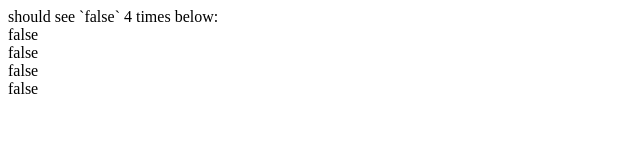
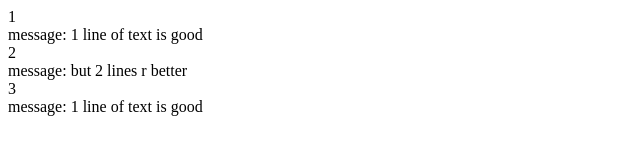
Before and after one commit to mahhov/bb-better-binding, an Electron app: page src/index.html in a window 1280 px wide. Shown: the whole page, without its empty margins (0-640 px from the left). Drawn offline with Linux system fonts and the light colour scheme.

Commit message:
support bind-component and bind-use - iterate dom in reverse order to support removing elements

```diff
--- a/src/controller.js
+++ b/src/controller.js
@@ -1,8 +1,6 @@
 const source = require('./htmlBinder')(document);
 
-source.x = [false];
-source.y = false;
-source.z = {z: false};
+source.texts = ['1 line of text is good', 'but 2 lines r better'];
 
 window.source = source;
 
@@ -12,3 +10,5 @@ window.source = source;
 // garbage collect handler bindings for removed elements
 // name clashes with muleiple as's or as's & for's
 // clean up package.json
+// ${x} syntax to only affect inner text and not attributes
+// allow defining and using components in any order
--- a/src/htmlBinder.js
+++ b/src/htmlBinder.js
@@ -1,4 +1,4 @@
-const {getValue, setProperty, safeInit, clone, modify, translate, indexToDot, notUndefined} = require('./objScafolding');
+const {getValue, setProperty, safeInit, clone, modify, translate, indexToDot, notUndefined, splitByWord, splitBySpace} = require('./objScafolding');
 const {createSource} = require('./source');
 
 class HtmlBinder {
@@ -8,28 +8,52 @@ class HtmlBinder {
         let {source, handlers} = createSource();
         this.source = source;
         this.handlers = handlers;
+        this.components = {};
         HtmlBinder.replaceInlineBindings(root.children[0]);
         this.bindElem(root, {}, {});
     }
 
     bindElem(elem, sourceAugment, sourceLinks) {
         if (elem.getAttribute) {
+            let bindComponent = HtmlBinder.getBindAttribute(elem, 'bind-component');
+            let bindUse = HtmlBinder.getBindAttribute(elem, 'bind-use');
             let bindAs = HtmlBinder.getBindAttribute(elem, 'bind-as');
             let bindFor = HtmlBinder.getBindAttribute(elem, 'bind-for');
             let bindIf = HtmlBinder.getBindAttribute(elem, 'bind-if');
             let bindValue = HtmlBinder.getBindAttribute(elem, 'bind');
 
-            if (bindAs) {
+            if (bindComponent) {
+                let [componentName, paramsGroup] = splitByWord(bindComponent, 'with');
+                let params = splitBySpace(paramsGroup);
+                elem.remove();
+                elem.removeAttribute('bind-component');
+                let outerHtml = elem.outerHTML;
+                this.components[componentName] = {outerHtml, params};
+
+            } else if (bindUse) {
+                let [componentName, paramsGroup] = splitByWord(bindUse, 'with');
+                let paramsInput = splitBySpace(paramsGroup);
+                let {outerHtml, params} = this.components[componentName];
+                let componentElem = document.createElement('div');
+                componentElem.innerHTML = outerHtml;
+                elem.appendChild(componentElem);
+                sourceLinks = clone(sourceLinks);
+                params
+                    .forEach((to, index) => {
+                        sourceLinks[to] = paramsInput[index];
+                    });
+
+            } else if (bindAs) {
                 sourceLinks = clone(sourceLinks);
                 bindAs
-                    .split(/[,;]/)
-                    .map(as => as.split(/\s+as\s+/))
+                    .split(/[,;]/) // todo support whitespace
+                    .map(as => splitByWord(as, 'as'))
                     .forEach(([from, to]) => {
                         sourceLinks[to] = from;
                     });
 
             } else if (bindFor) {
-                let [sourceMap, bindName] = bindFor.split(/\s+in\s+/);
+                let [sourceMap, bindName] = splitByWord(bindFor, 'in');
                 bindName = translate(bindName, sourceLinks);
                 let sourceAugmentValue = getValue(sourceAugment, [bindName]);
                 let container = document.createElement('div');
@@ -48,7 +72,7 @@ class HtmlBinder {
             } else if (bindIf) {
                 bindIf = translate(bindIf, sourceLinks);
                 let sourceAugmentValue = getValue(sourceAugment, [bindIf]);
-                elem.removeAttribute('bind-if');
+                elem.removeAttribute('bind-if'); // todo is this necessary
 
                 if (sourceAugmentValue === undefined) {
                     this.createBind(bindIf, sourceAugment, sourceLinks);
@@ -72,7 +96,7 @@ class HtmlBinder {
             }
         }
 
-        for (let i = 0; i < elem.children.length; i++)
+        for (let i = elem.children.length - 1; i >= 0; i--)
             this.bindElem(elem.children[i], sourceAugment, sourceLinks);
     }
 
@@ -160,5 +184,12 @@ class HtmlBinder {
 //         }
 //     }
 // };
+//
+// components = {
+//     a: {
+//         outerHtml: outerHtml,
+//         params: []
+//     }
+// };
 
 module.exports = document => new HtmlBinder(document).source;
--- a/src/index.html
+++ b/src/index.html
@@ -1,9 +1,15 @@
 <div>
-    <div>should see `false` 4 times below:</div>
-    <div bind="x[0]"></div>
-    <div bind="x.0"></div>
-    <div bind="y"></div>
-    <div bind="z.z"></div>
+    1
+    <div bind-use="comp1 with texts[0]"></div>
+    2
+    <div bind-use="comp1 with texts[1]"></div>
+    3
+    <div bind-use="comp1 with texts[0]"></div>
+</div>
+
+
+<div bind-component="comp1 with text  texts[3] texts[2]    thirdParam  fourthP">
+    message: ${text}
 </div>
 
 <script>
--- a/src/objScafolding.js
+++ b/src/objScafolding.js
@@ -64,4 +64,10 @@ let indexToDot = field => field && field.replace(/\[(\w+)\]/g, (_, match) => `.$
 let notUndefined = value =>
     value !== undefined ? value : null;
 
-module.exports = {getProperty, getValue, createProperty, setProperty, safeInit, safeInitPath, clone, modify, translate, getFields, indexToDot, notUndefined};
+let splitByWord = (string, word) =>
+    string.split(new RegExp(`\\s+${word}\\s+`, 'g'));
+
+let splitBySpace = string =>
+    string.split(new RegExp(/\s+/, 'g'));
+
+module.exports = {getProperty, getValue, createProperty, setProperty, safeInit, safeInitPath, clone, modify, translate, getFields, indexToDot, notUndefined, splitByWord, splitBySpace};
```
